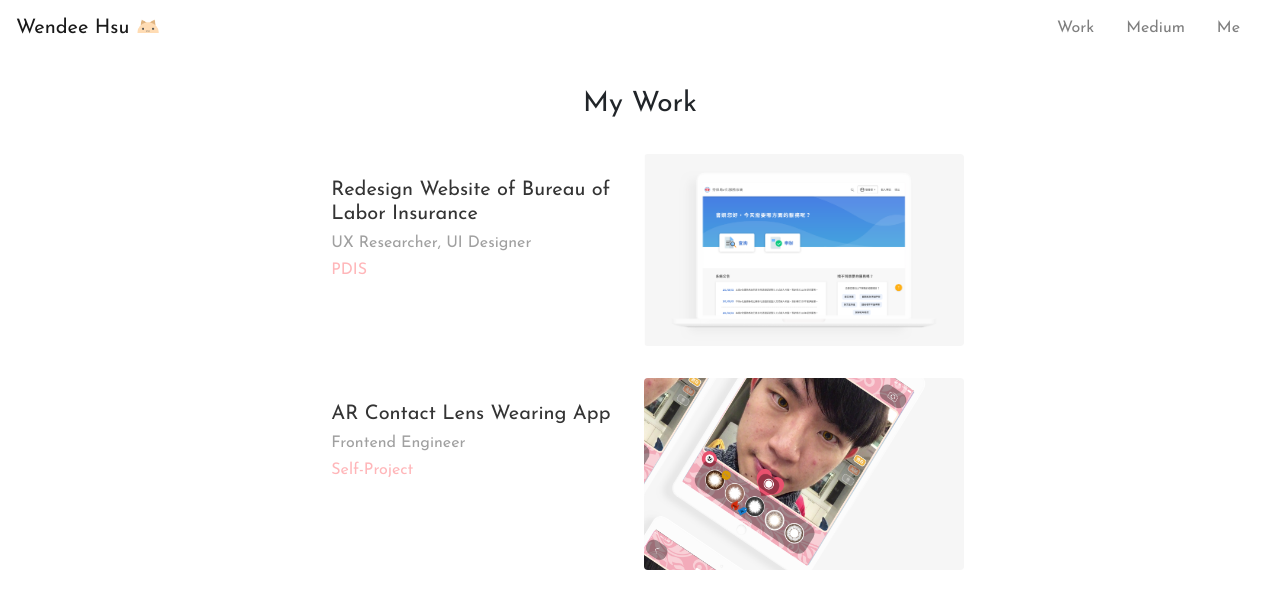
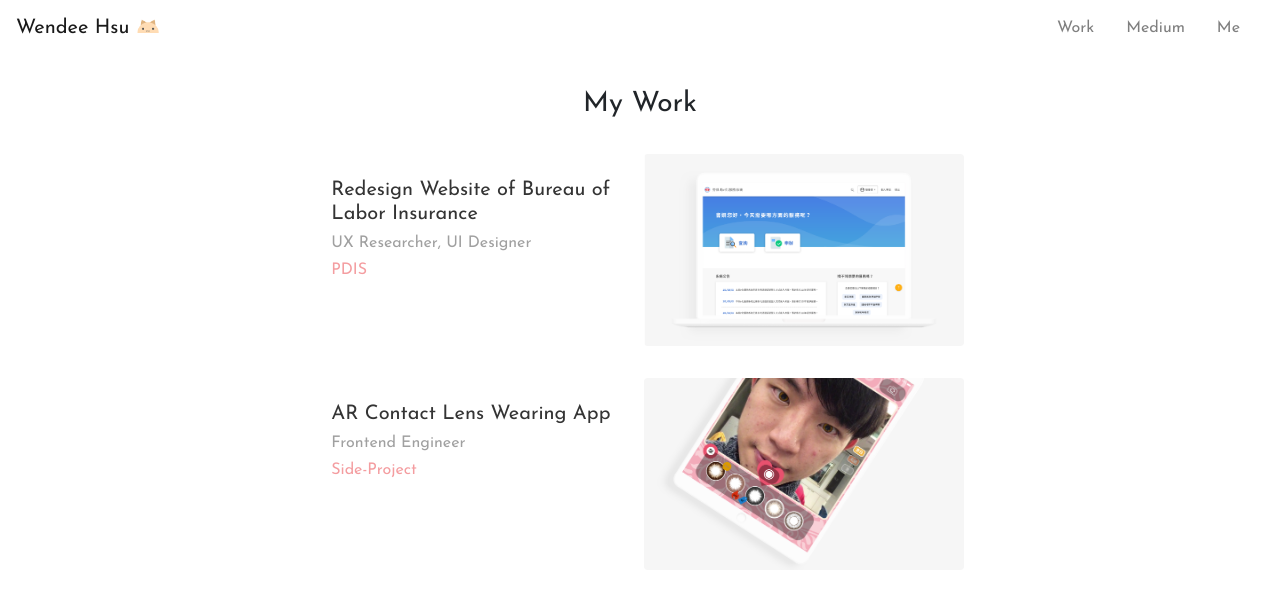
Before and after one commit to wendeehsu/wendeehsu.github.io, a React (Create React App) app: page / in a window 1280 px wide. Shown: the top 608 px of the page. Built offline with nearby package versions, Linux system fonts and the light colour scheme.

Commit message:
add iOS routing

```diff
--- a/src/Routes.js
+++ b/src/Routes.js
@@ -4,6 +4,7 @@ import Work from "./components/Work";
 import Medium from "./components/Medium";
 import Me from "./components/Me";
 import RedesignBLI from "./components/Projects/RedesignBLI";
+import ARLens from "./components/Projects/ARLens";
 
 function Routes() {
     return (
@@ -12,6 +13,7 @@ function Routes() {
                 <Route exact path="/" component={Work}/>
                 <Route exact path="/Work" component={Work} />
                 <Route path="/Work/RedesignBLI" component={RedesignBLI} />
+                <Route path="/Work/ARLens" component={ARLens} />
                 <Route path="/Medium" component={Medium} />
                 <Route path="/Me" component={Me} />
             </Switch>
--- /dev/null
+++ b/src/components/Projects/ARLens.js
@@ -0,0 +1,14 @@
+import React, { Component } from 'react';
+import "../../css/Projects/shared.css";
+
+class ARLens extends Component {
+    render() {
+        return (
+            <div>
+                AR
+            </div>
+        )
+    }
+}
+
+export default ARLens;
--- a/src/components/Work.js
+++ b/src/components/Work.js
@@ -15,9 +15,9 @@ class Work extends Component {
         const project2 = new Project(
             "AR Contact Lens Wearing App",
             "Frontend Engineer",
-            "Self-Project",
+            "Side-Project",
             "/images/project2-cover.png",
-            ""
+            "/Work/ARLens"
         );
 
         return (
--- a/src/css/App.css
+++ b/src/css/App.css
@@ -53,7 +53,7 @@
 }
 
 .nav-item :focus{
-  color: #FFB6B9 !important;
+  color: #F49DA0 !important;
 }
 
 .nav-link {
@@ -68,7 +68,7 @@
 }
 
 .pink-text {
-  color: #FFB6B9
+  color: #F49DA0
 }
 
 .gray-text {
```
Also changed, not shown: public/images/project2-cover.png.
